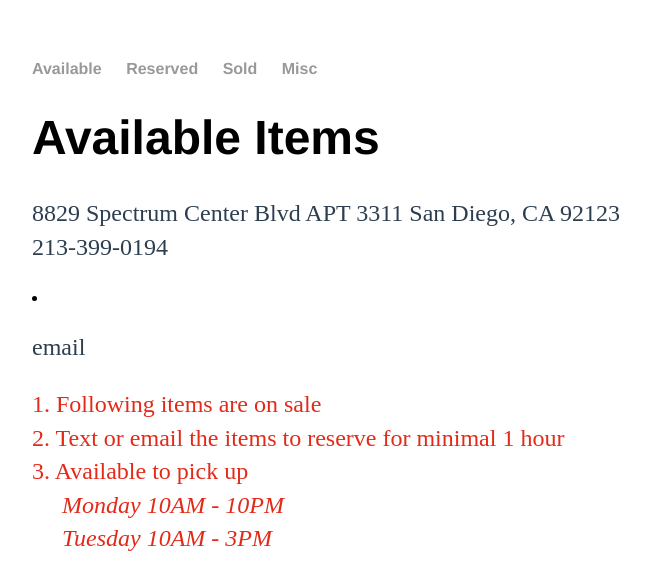
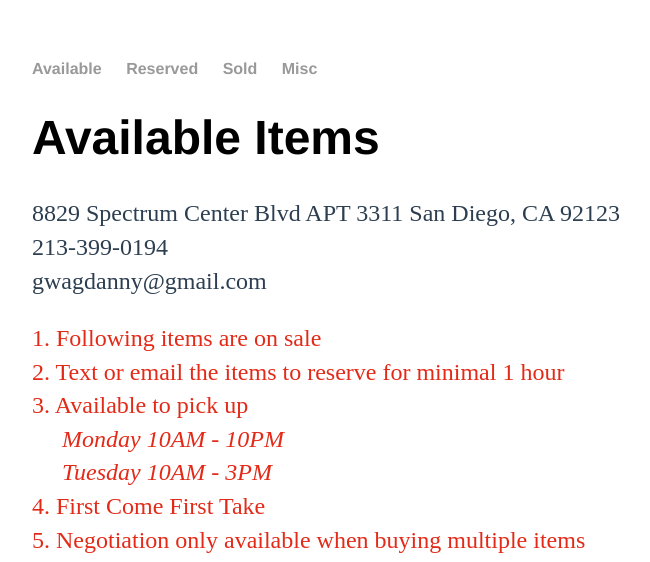
Before and after one commit to AvionMoveOut/AvionMoveOut.github.io, a Jekyll site: the page built from index.html, in a window 1280 px wide. Shown: the top 562 px of the page, without its empty margins (160-810 px from the left). Built offline with Jekyll 4.4.1, drawn with Linux system fonts in a browser that asks for light colours.

Commit message:
Update index.html

```diff
--- a/index.html
+++ b/index.html
@@ -10,8 +10,7 @@ title: Gwag's Move Out
 		<font color=#2C3E50>
 			8829 Spectrum Center Blvd APT 3311 San Diego, CA 92123 <br />
 			213-399-0194 <br />
-			<li><p href="mailto:gwagdanny@gmail.com">email </p></li>
-
+			gwagdanny@gmail.com
 		</font>
 	</p>
 	<center>
```
